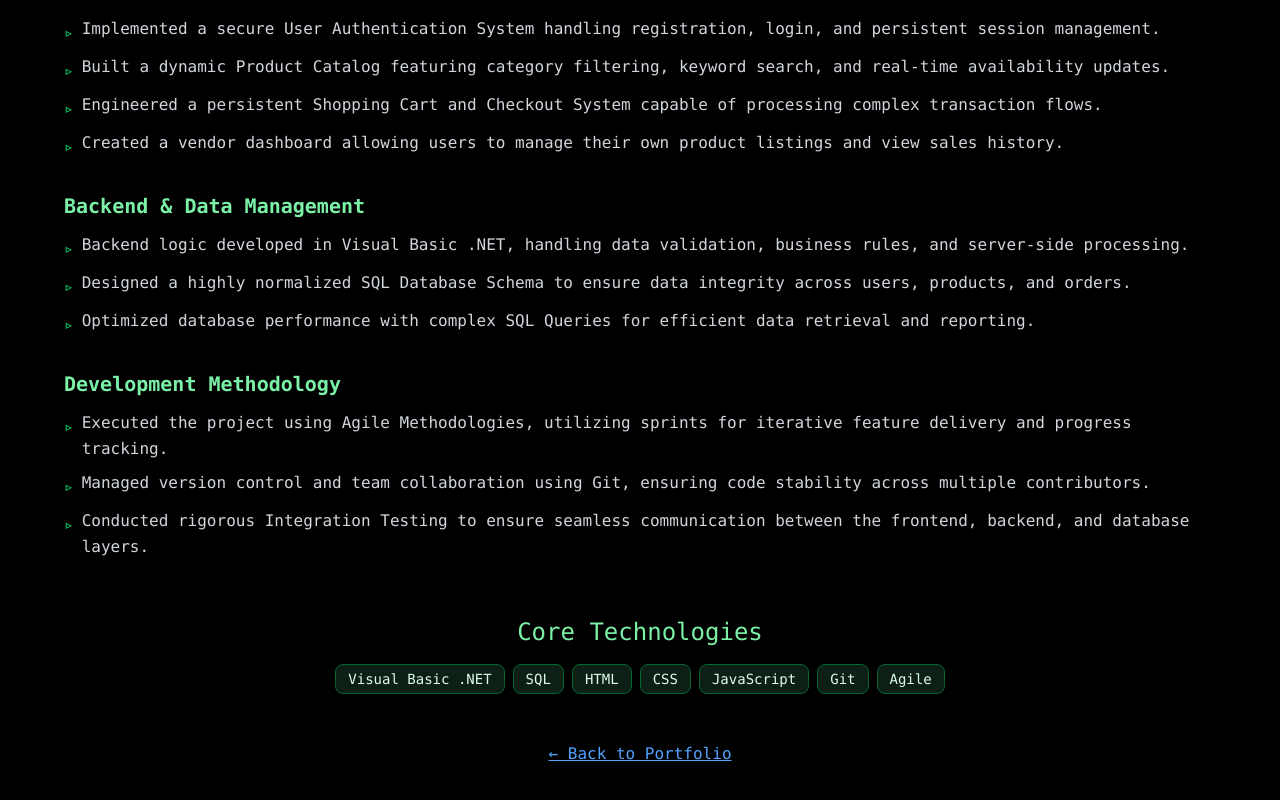
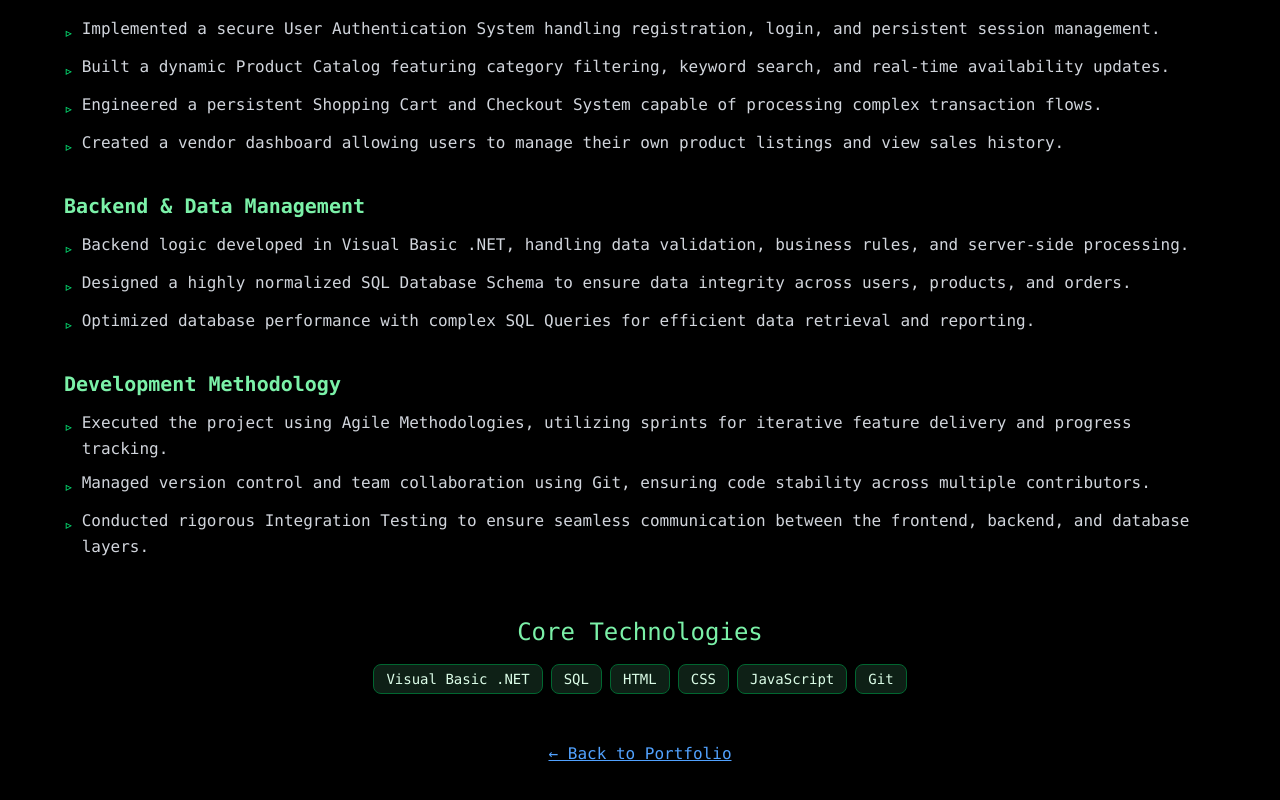
Before and after one commit to 4amogelangkotu/agkotu-portfolio, a React (Vite) app: page /project/e-thrifting in a window 1280 px wide. Shown: the part 416-1216 px from the top of the page. Built offline with nearby package versions, Linux system fonts and the light colour scheme.

Commit message:
updated the tech stack in the eThrift project

```diff
--- a/src/data/projectsData.tsx
+++ b/src/data/projectsData.tsx
@@ -243,7 +243,6 @@ export const allProjects: ProjectData[] = [
       "CSS",
       "JavaScript",
       "Git",
-      "Agile",
     ],
     sections: eThriftingProjectSections,
   },
```
